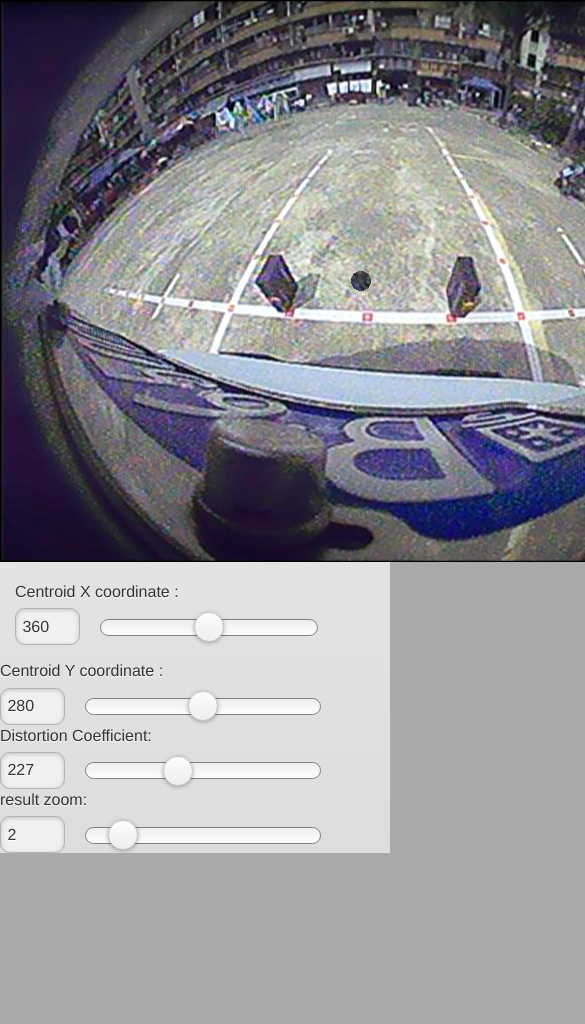
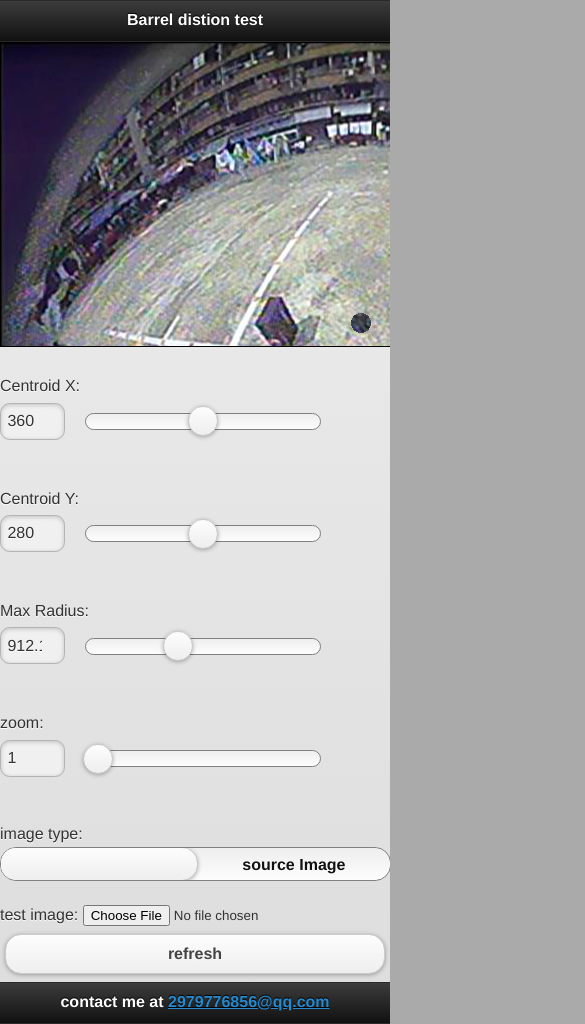
Before and after one commit to mengxipeng1122/SurroundingVehicleMonitor360, a plain HTML site: page barrelDistortion.html in a window 390 px wide. Shown: the top 1024 px of the page, 585 px wide, since content can reach past the window. Before the commit the page ends 865 px from the top, so only its background shows below. Drawn offline with Linux system fonts and the light colour scheme.

Commit message:
refine to web application

```diff
--- a/barrelDistortion.html
+++ b/barrelDistortion.html
@@ -3,6 +3,8 @@
 <html>
 <head>
 <meta charset="utf-8">
+<meta name="viewport" content="width=device-width, initial-scale=1">
+<meta name="apple-mobile-web-app-capable" content="yes" />
 <title>Barrel distortion test</title>
 <link rel="stylesheet" href="css/jquery.mobile.structure-1.0.1.css" />
 <link rel="stylesheet" href="css/jquery.mobile-1.0.1.css" />
@@ -13,19 +15,82 @@
 <script>
 //"use strict";
 
+
 window.onload = main;
-
 function main() {
+  var canvas = document.getElementById('canvas');
   var image = new Image();
   image.src = "imgs/h.jpg";  // MUST BE SAME DOMAIN!!!
+
+  function resizeCanvas(canvas, image)
+  {
+    if(image)
+    {
+      if(image.width<window.innerWidth)
+      {
+        canvas.width = image.width;
+        canvas.height = image.height;
+      }
+      else
+      {
+        // keep respect retio
+        canvas.width = window.innerWidth;
+        canvas.height = canvas.width*image.height/image.width;
+      }
+    }
+    else
+    {
+      canvas.width = window.innerWidth;
+      canvas.height = window.innerHeight/2;
+    }
+    var centroidX = document.getElementById('centroidX');
+    centroidX.min=0;
+    centroidX.max=image.width;
+    centroidX.value=image.width/2;
+
+    var centroidY = document.getElementById('centroidY');
+    centroidY.min=0;
+    centroidY.max=image.height;
+    centroidY.value=image.height/2;
+
+    var maxRadius = document.getElementById('maxRadius');
+    maxRadius.min=1;
+    var imageHalfWidth  = image.width /2;
+    var imageHalfHeight = image.height/2;
+    var imageHalfRadius = Math.sqrt(imageHalfWidth*imageHalfWidth+imageHalfHeight*imageHalfHeight);
+    maxRadius.max       = imageHalfRadius*2;
+    maxRadius.value     = imageHalfRadius*2;
+  }
+
   image.onload = function() {
-
-    var canvas = document.getElementById("canvas");
-    canvas.width = image.width * 2;
-    canvas.height= image.height;
+    resizeCanvas(canvas, image);
     render(image);
   }
 
+  var imageLoader = document.getElementById('imageLoader');
+  imageLoader.addEventListener('change', handleImage, false);
+
+  function handleImage(e){
+    var reader = new FileReader();
+    reader.onload = function(event){
+      var img = new Image();
+      img.onload = function(){
+        resizeCanvas(canvas, image);
+        render(img)
+      }
+      img.src = event.target.result;
+    }
+    reader.readAsDataURL(e.target.files[0]);
+  }
+
+  // resize the canvas to fill browser window dynamically
+  window.addEventListener('resize', resizeCanvas, false);
+  resizeCanvas(canvas, image);
+
+  // set refresh button
+  $('#refreshButton').click(function() {
+        location.reload();
+  });
 }
 
 function render(image) {
@@ -73,7 +138,7 @@ function render(image) {
   var resolutionLocation = gl.getUniformLocation(program, "u_resolution");
 
   // set the resolution
-  gl.uniform2f(resolutionLocation, canvas.width/2, canvas.height);
+  gl.uniform2f(resolutionLocation, canvas.width, canvas.height);
 
   function reDrawCanvas()
   {
@@ -83,16 +148,24 @@ function render(image) {
     var centroidY = document.getElementById('centroidY');
     gl.uniform2f(centroidLocation, centroidX.value, centroidY.value);
 
+    // set textureSize
     var textureSizeLocation = gl.getUniformLocation(program, "textureSize");
     gl.uniform2f(textureSizeLocation, image.width, image.height);
 
-    var distortionCoefficientLocation=gl.getUniformLocation(program, 'distortionCoefficient');
-    var distortionCoefficient = document.getElementById('distortionCoefficient');
-    gl.uniform1f(distortionCoefficientLocation, distortionCoefficient.value);
+    // set max radius
+    var maxRadiusLocaltion=gl.getUniformLocation(program, 'maxRadius');
+    var maxRadius = document.getElementById('maxRadius');
+    gl.uniform1f(maxRadiusLocaltion, maxRadius.value);
 
-    var resultZoomLocation=gl.getUniformLocation(program, 'resultZoom');
-    var resultZoom = document.getElementById('resultZoom');
-    gl.uniform1f(resultZoomLocation, resultZoom.value);
+    // set image type
+    var imageTypeLocation = gl.getUniformLocation(program, 'imageType');
+    var imageType = document.getElementById('imageType');
+    gl.uniform1f(imageTypeLocation, imageType.value);
+
+    // result zoom
+    var zoomLocation=gl.getUniformLocation(program, 'zoom');
+    var zoom = document.getElementById('zoom');
+    gl.uniform1f(zoomLocation, zoom.value);
 
     setRectangle(gl, 0, 0, image.width, image.height);
     gl.drawArrays(gl.TRIANGLES, 0, 6);
@@ -100,37 +173,11 @@ function render(image) {
   }
 
 
-  var centroidX = document.getElementById("centroidX");
-  centroidX.max = image.width;
-  centroidX.value = image.width/2;
   $('#centroidX').change( function() { reDrawCanvas(); });
-
-  var centroidY = document.getElementById("centroidY");
-  centroidY.max = image.height;
-  centroidY.value = image.height/2;
   $('#centroidY').change( function() { reDrawCanvas(); });
-
-  // set the centroid
-  var centroidLocation = gl.getUniformLocation(program, "centroid");
-  var centroidX = document.getElementById('centroidX');
-  var centroidY = document.getElementById('centroidY');
-  gl.uniform2f(centroidLocation, centroidX.value, centroidY.value);
-
-  // set texture size
-  var textureSizeLocation = gl.getUniformLocation(program, "textureSize");
-  gl.uniform2f(textureSizeLocation, canvas.width, canvas.height);
-
-  // set distortion efficient
-  var distortionCoefficientLocation = gl.getUniformLocation(program, "distortionCoefficient");
-  var distortionCoefficient = document.getElementById('distortionCoefficient');
-  $('#distortionCoefficient').change( function() { reDrawCanvas(); });
-  gl.uniform1f(distortionCoefficientLocation, distortionCoefficient.value);
-
-  // set result zoom scale
-  var resultZoomLocation = gl.getUniformLocation(program, "resultZoom");
-  var resultZoom = document.getElementById('resultZoom');
-  $('#resultZoom').change( function() { reDrawCanvas(); });
-  gl.uniform1f(resultZoomLocation, resultZoom.value);
+  $('#maxRadius').change( function() { reDrawCanvas(); });
+  $('#zoom')     .change( function() { reDrawCanvas(); });
+  $('#imageType').change( function() { reDrawCanvas(); });
 
 
 
@@ -209,11 +256,14 @@ void main() {
 // centroid
 uniform vec2 centroid;
 
-  // distortion coefficient
-  uniform float distortionCoefficient;
+// max radius
+uniform float maxRadius;
 
-  // result zoom scale variable
-  uniform float resultZoom;
+// image type
+uniform float imageType;
+
+// zoom scale variable
+uniform float zoom;
 
 // the texCoords passed in from the vertex shader.
 varying vec2 v_texCoord;
@@ -221,17 +271,18 @@ void main() {
 // const variables
 const float centroidRadius = 10.;
 
+const float centroidEdgeGap = 10.;
+
 
 // get undistorted position
-  vec2 getUndistortedPosition( vec2 undistortedPosition, vec2 undistortedCetrnoid, vec2 distortedCentroid, float distortionCoefficient, float resultZoom)
+vec2 getUndistortedPosition( vec2 undistortedPosition, vec2 undistortedCetrnoid, vec2 distortedCentroid, float maxRadius, float zoom)
 {
   vec2 distortedPosition;
 
-    undistortedPosition = (undistortedPosition-undistortedCetrnoid)*resultZoom;
+  undistortedPosition = (undistortedPosition-undistortedCetrnoid)*zoom;
 
   float undistortedRadius = distance(undistortedPosition, undistortedCetrnoid);
-    //undistortedRadius/=resultZoom;
-    float distortedRadius = atan(undistortedRadius/distortionCoefficient)*distortionCoefficient;
+  float distortedRadius = atan(undistortedRadius/maxRadius)*maxRadius;
   float scale = distortedRadius/undistortedRadius;
 
   distortedPosition = distortedCentroid+(undistortedPosition-undistortedCetrnoid)*scale;
@@ -241,47 +292,89 @@ void main() {
 
 void main() {
 
-    if (v_texCoord.x<.5)
+  vec2  finalTexturePosition;
+
+  if (imageType<.5)
   {
     // show source pixel in left panel
-      vec2 leftTexturePosition = v_texCoord*vec2(2.,1.);
+    vec2 leftTexturePosition = (v_texCoord-vec2(.5,.5))*zoom+vec2(.5,.5);
     vec2 texturePosition =leftTexturePosition*textureSize;
+    float currentPositionRadius = distance(texturePosition, centroid );
     // show centroid
-      if (distance(texturePosition, centroid )<centroidRadius)
+    if (currentPositionRadius<centroidRadius)
     {
       vec3 textureColor = texture2D(u_image, leftTexturePosition).rgb;
       gl_FragColor = vec4( vec3(1.)-textureColor, 1.);
       return ;
     }
-      // draw the circle
-      gl_FragColor = texture2D(u_image, leftTexturePosition).rgba;
+    // show circle eage
+    if(currentPositionRadius>maxRadius-centroidEdgeGap&&currentPositionRadius<maxRadius+centroidEdgeGap)
+    {
+      vec3 textureColor = texture2D(u_image, leftTexturePosition).rgb;
+      gl_FragColor = vec4( vec3(1.)-textureColor, 1.);
       return ;
+    }
+    finalTexturePosition = leftTexturePosition;
   }
   else
   {
     // show result pixel in right panel
-      vec2 rightTexturePosition = v_texCoord*vec2(2.,1.)-vec2(1.,0.);
+    vec2 rightTexturePosition = v_texCoord;
     vec2 texturePosition =vec2( rightTexturePosition.x * textureSize.x, rightTexturePosition.y*textureSize.y);
-      vec2 undistortedPosition = getUndistortedPosition( texturePosition, textureSize/2., centroid, distortionCoefficient, resultZoom);
+    vec2 undistortedPosition = getUndistortedPosition( texturePosition, textureSize/2., centroid, maxRadius, zoom);
     vec2 resultCoord = undistortedPosition/textureSize;
-      if( resultCoord.x <0. || resultCoord.x>=1. || resultCoord.y <0. || resultCoord.y>=1.)
+    finalTexturePosition = resultCoord;
+  }
+
+  if( finalTexturePosition.x <0. || finalTexturePosition.x>=1. || finalTexturePosition.y <0. || finalTexturePosition.y>=1.)
     gl_FragColor = vec4(0.,0.,0.,1.);
   else
-        gl_FragColor = texture2D(u_image, undistortedPosition/textureSize).rgba;
+    gl_FragColor = texture2D(u_image, finalTexturePosition).rgba;
   return ;
-    }
 
 }
+</script>
+<script>
+// rest of the code goes here...
 </script>
 </head>
 <body>
 
-<canvas id="canvas" width="400" height="300"></canvas>
+<div data-role="page">
+  <div data-role="header">
+    <h1>Barrel distion test</h1>
+  </div>
+  <div data-role="content">
+    <div data-role="listview">
+      <canvas id="canvas" width="100%" height="300"></canvas>
+      <div class="ui-field-contain">
+        <label for="centroidX">Centroid X:</label> <input type="range" name="centroidX" id="centroidX" value="50" min="0" max="100" step='1.'>
+      </div>
+      <div class="ui-field-contain">
+        <label for="centroidY">Centroid Y:</label> <input type="range" name="centroidY" id="centroidY" value="50" min="0" max="100" step='1.'>
+      </div>
+      <div class="ui-field-contain">
+        <label for="maxRadius">Max Radius:</label> <input type="range" name="maxRadius" id="maxRadius" value="227" min="50" max="500", step=".5">
+      </div>
+      <div class="ui-field-contain">
+        <label for="zoom">zoom:</label> <input type="range" name="zoom" id="zoom" value="1" min=".5" max="10", step=".2">
+      </div>
+      <div class="ui-field-contain">
+        <label for="gender">image type:</label>
+        <select name="imageType" id="imageType" data-role="slider" >
+          <option value="0">source Image</option>
+          <option value="1">result image</option>
+        </select>
+      </div>
 
-  <div data-role="content"> <label for="centroidX">Centroid X coordinate :</label> <input type="range" name="centroidX" id="centroidX" value="50" min="0" max="100"> </div>
-  <div data-role="context"> <label for="centroidY">Centroid Y coordinate :</label> <input type="range" name="centroidY" id="centroidY" value="50" min="0" max="100"> </div>
-  <div data-role="context"> <label for="distortionCoefficient">Distortion Coefficient:</label> <input type="range" name="distortionCoefficient" id="distortionCoefficient" value="227" min="50" max="500", step=".5"> </div>
-  <div data-role="context"> <label for="resultZoom">result zoom:</label> <input type="range" name="resultZoom" id="resultZoom" value="2" min=".5" max="10", step=".2"> </div>
+      <label for="imageLoader">test image:</label> <input id='imageLoader' type=file accept="image/*">
+    <a href="" id='refreshButton' name='refreshButton' data-role="button">refresh </a>
+    </div> <!-- list view -->
+  </div> <!-- content -->
 
+  <div data-role="footer">
+  <h4>contact me at <a href='mailto:2979776856@qq.com'>2979776856@qq.com</a></h4>
+  </div> <!-- footer -->
+</div><!-- page -->
 </body>
 </html>
```
Lines whose indentation alone changed are shown as unchanged.
